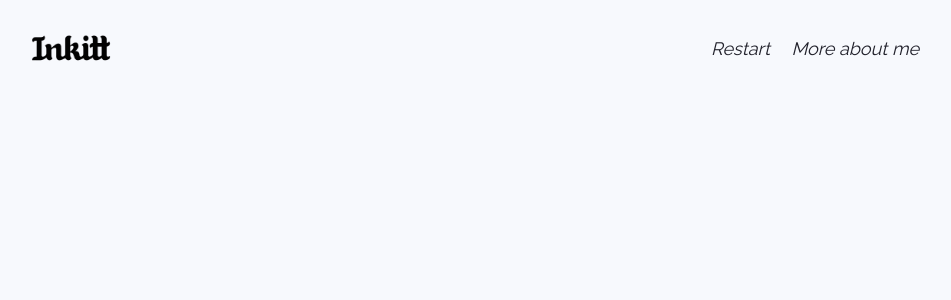
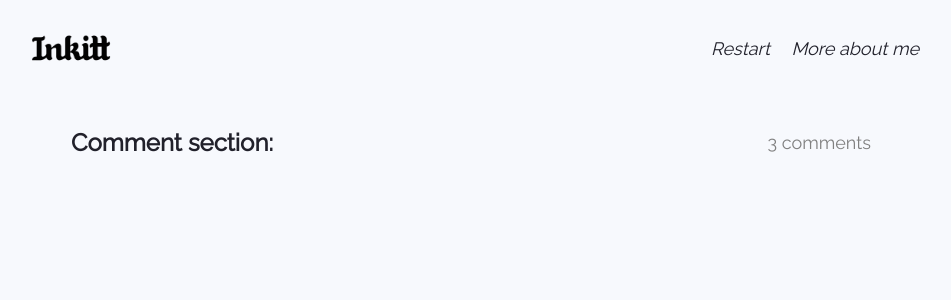
Before and after one commit to mrRubyDev/comments-coding-challenge, a React (Create React App) app: page / in a window 1280 px wide. Shown: the top 300 px of the page, without its empty margins (169-1120 px from the left). Built offline with nearby package versions, Linux system fonts and the light colour scheme.

Commit message:
Added avatars and removed dark background

```diff
--- a/package.json
+++ b/package.json
@@ -10,6 +10,7 @@
     "@types/node": "^16.10.3",
     "@types/react": "^17.0.27",
     "@types/react-dom": "^17.0.9",
+    "boring-avatars": "^1.5.8",
     "react": "^17.0.2",
     "react-dom": "^17.0.2",
     "react-scripts": "4.0.3",
--- a/src/App.css
+++ b/src/App.css
@@ -29,7 +29,8 @@
 }
 
 p,
-a {
+a,
+h4 {
 	font-size: large;
 	color: #21212b;
 	text-decoration: none;
--- a/src/App.js
+++ b/src/App.js
@@ -1,11 +1,16 @@
 import "./App.css";
 import Main from "./screens/Main";
+import { createContext, useState } from "react";
 
 function App() {
+	const [comments, setComments] = useState({});
+	const CommentsContext = createContext({});
 	return (
-		<div className="App">
-			<Main />
-		</div>
+		<CommentsContext.Provider value={(comments, setComments)}>
+			<div className="App">
+				<Main />
+			</div>
+		</CommentsContext.Provider>
 	);
 }
 
--- /dev/null
+++ b/src/components/CommentInput.tsx
@@ -0,0 +1,5 @@
+import React from "react";
+
+export default function CommentInput() {
+	return <div className="comment-input"></div>;
+}
--- a/src/components/Navbar.tsx
+++ b/src/components/Navbar.tsx
@@ -6,11 +6,23 @@ export default function Navbar() {
 		<div className="navbar">
 			<div className="navbar-container">
 				<div className="logo-container">
-					<img src={Logo} alt="Inkitt" height="100%" width="100%" />
+					<a
+						href="https://inkitt.com"
+						target="_blank"
+						rel="noreferrer"
+						className="navbar-text"
+					>
+						<img src={Logo} alt="Inkitt" height="100%" width="100%" />
+					</a>
 				</div>
 				<div className="navbar-text-container">
 					<p className="navbar-text">Restart</p>
-					<a href="https://linkedin/in/mateorubinstein" className="navbar-text">
+					<a
+						href="https://linkedin/in/mateorubinstein"
+						target="_blank"
+						rel="noreferrer"
+						className="navbar-text"
+					>
 						More about me
 					</a>
 				</div>
--- a/src/screens/Main.tsx
+++ b/src/screens/Main.tsx
@@ -1,10 +1,20 @@
 import React from "react";
 import Navbar from "components/Navbar";
+import CommentInput from "components/CommentInput";
 import "screens/Styles.css";
 export default function Main() {
 	return (
 		<div className="full-screen">
 			<Navbar />
+			<div className="comments-section">
+				<div className="header">
+					<h4 style={{ fontSize: "1.5rem", alignSelf: "flex-start" }}>
+						Comment section:
+					</h4>
+					<p className="grey-text">3 comments</p>
+				</div>
+				<div className="input-container">{/* <CommentInput /> */}</div>
+			</div>
 		</div>
 	);
 }
--- a/src/screens/Styles.css
+++ b/src/screens/Styles.css
@@ -3,6 +3,10 @@
 	height: 6rem;
 	display: flex;
 	justify-content: center;
+}
+
+.grey-text {
+	color: grey;
 }
 
 .navbar-container {
@@ -34,3 +38,30 @@
 	color: lightskyblue;
 	font-style: normal;
 }
+
+.comment-input {
+	width: 100%;
+	min-height: 5vh;
+	background-color: #030304;
+	border: 0.6px solid grey;
+	border-radius: 5px;
+}
+
+.input-container {
+	width: 40vw;
+}
+
+.comments-section {
+	width: 50rem;
+	max-width: 90%;
+	display: flex;
+	flex-direction: column;
+	align-items: center;
+}
+
+.header {
+	width: 100%;
+	display: flex;
+	justify-content: space-between;
+	align-items: center;
+}
```
Also changed, not shown: src/components/Avatar.tsx (added, +13 -0 lines), 1 other file (tests, documents, lock files or other folders).
